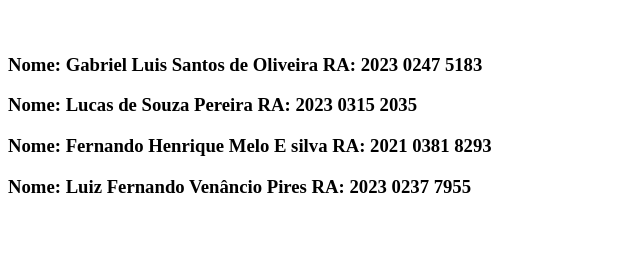
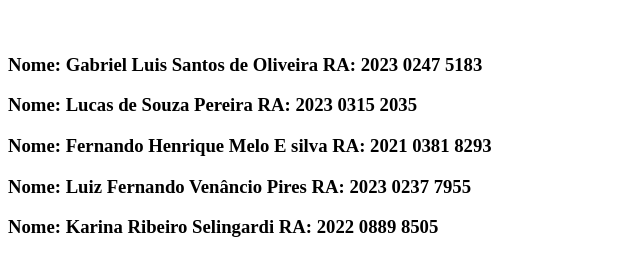
Before and after one commit to KarinaSelingardi/Lista-de-receitas, a plain HTML site: page src/index.html in a window 1280 px wide. Shown: the part 110-386 px from the top of the page, without its empty margins (0-640 px from the left). Drawn offline with Linux system fonts and the light colour scheme.

Commit message:
Update index.html
Colocado nome da Karina

```diff
--- a/src/index.html
+++ b/src/index.html
@@ -11,5 +11,6 @@
         <h3>Nome: Lucas de Souza Pereira 		  RA: 2023 0315 2035</h3>
         <h3>Nome: Fernando Henrique Melo E silva  RA: 2021 0381 8293</h3>
         <h3>Nome: Luiz Fernando Venâncio Pires    RA: 2023 0237 7955</h3>
+        <h3>Nome: Karina Ribeiro Selingardi       RA: 2022 0889 8505</h3>
     </body>
 </html>
```
